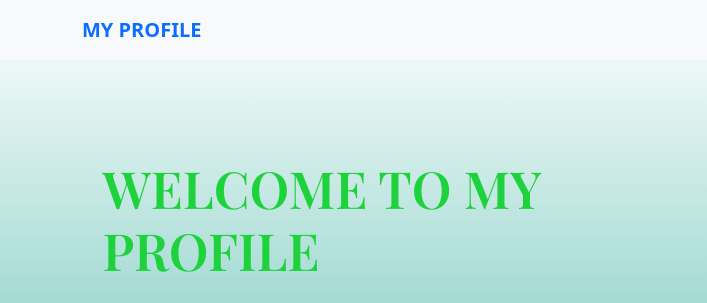
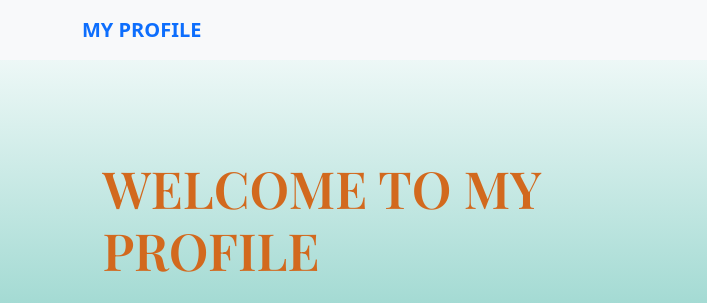
Before and after one commit to ravindrareddy4749613-creator/Portfolio, a plain HTML site: page index.html in a window 1280 px wide. Shown: the top 303 px of the page, 0-707 px from the left. Drawn offline with nearby package versions, Linux system fonts and the light colour scheme; grey boxes are pictures that could not be loaded.

Commit message:
added css to choclate

```diff
--- a/css/pro.css
+++ b/css/pro.css
@@ -67,7 +67,7 @@ section {
 
 .hero-text h1 {
   font-size: clamp(38px, 4vw, 55px);
-  color: rgb(30, 210, 60);
+  color: chocolate;
   margin-bottom: 25px;
   font-family: "Playfair Display", serif;
 }
```
